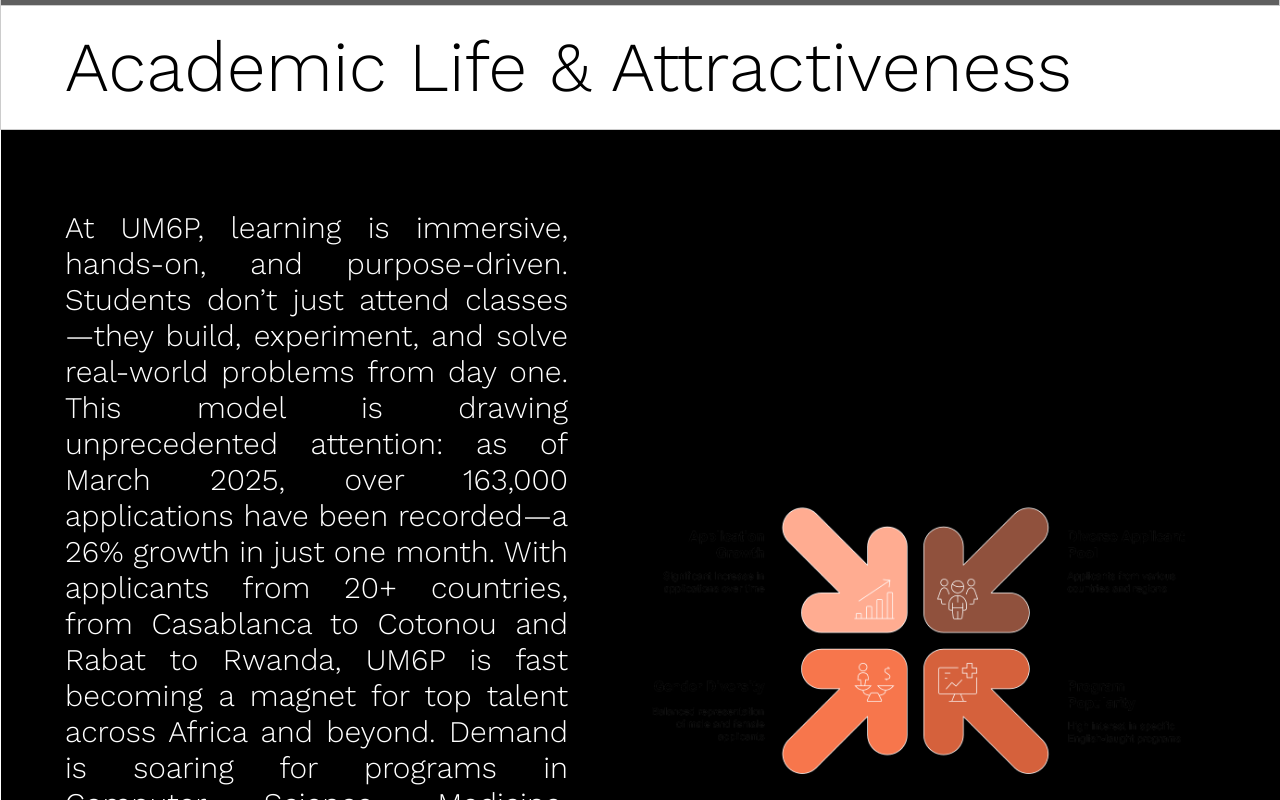
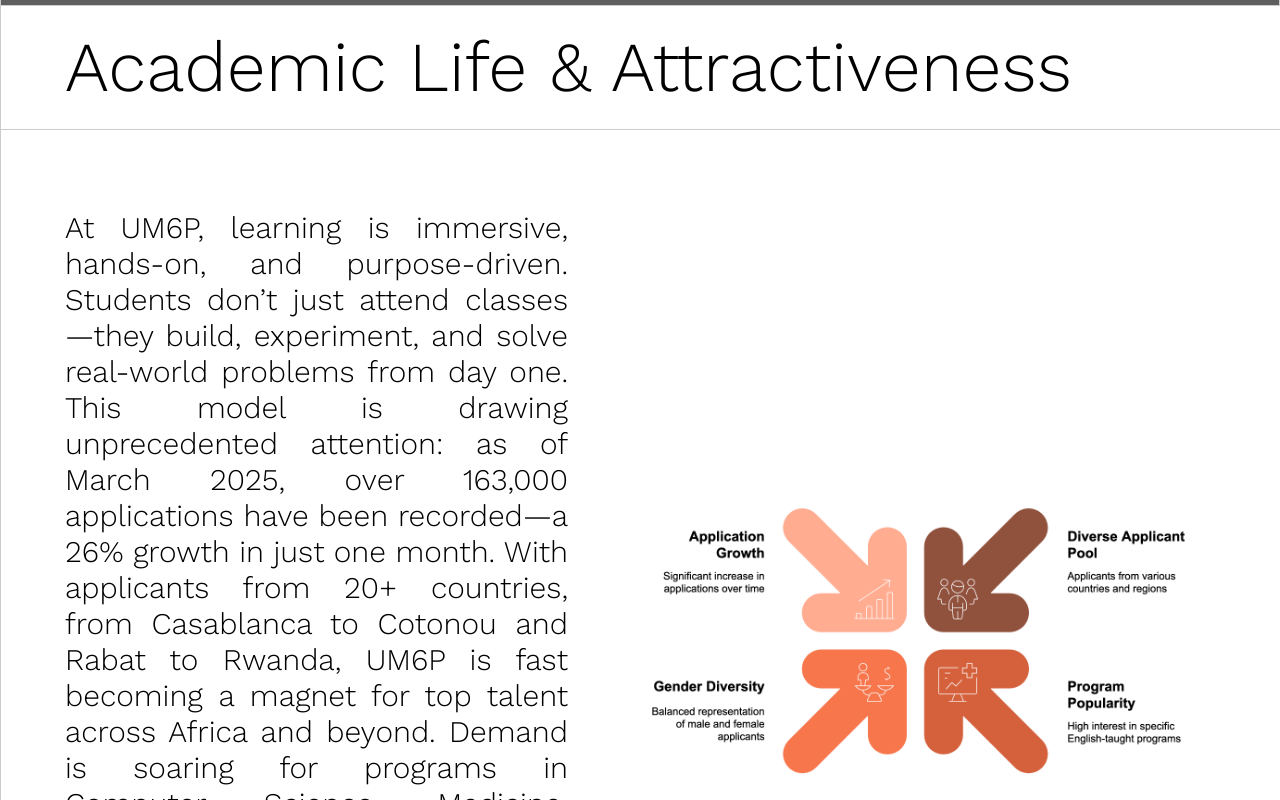
Before and after one commit to WiamELKhammal/UM6PCONNECTV2, a React (Create React App) app in the folder UM6PCONNECT-FRONT/: page /StudyAndLiveAtUM6P in a window 1280 px wide. Shown: the part 860-1660 px from the top of the page. Built offline with nearby package versions, Linux system fonts and the light colour scheme; no server answers; grey boxes are pictures that could not be loaded.

Commit message:
Update AcademicLife2.js

```diff
--- a/UM6PCONNECT-FRONT/src/pages/AcademicLife2.js
+++ b/UM6PCONNECT-FRONT/src/pages/AcademicLife2.js
@@ -10,9 +10,9 @@
       sx={{
         px: { xs: 3, md: 8 },
         py: { xs: 6, md: 10 },
-        borderLeft: "1px solid #FFF",
+        borderLeft: "1px solid #CCC",
 
-        backgroundColor: "#000",
+        backgroundColor: "#FFF",
         color: "#000",
         fontFamily: "'Work Sans', sans-serif",
       }}
@@ -32,7 +32,7 @@
               fontWeight: 400,
               fontSize: "30px",
               lineHeight: "36px",
-              color: "#FFF",
+              color: "#000",
               textAlign: "justify",
               fontFamily: "'Work Sans', sans-serif",
             }}
```
